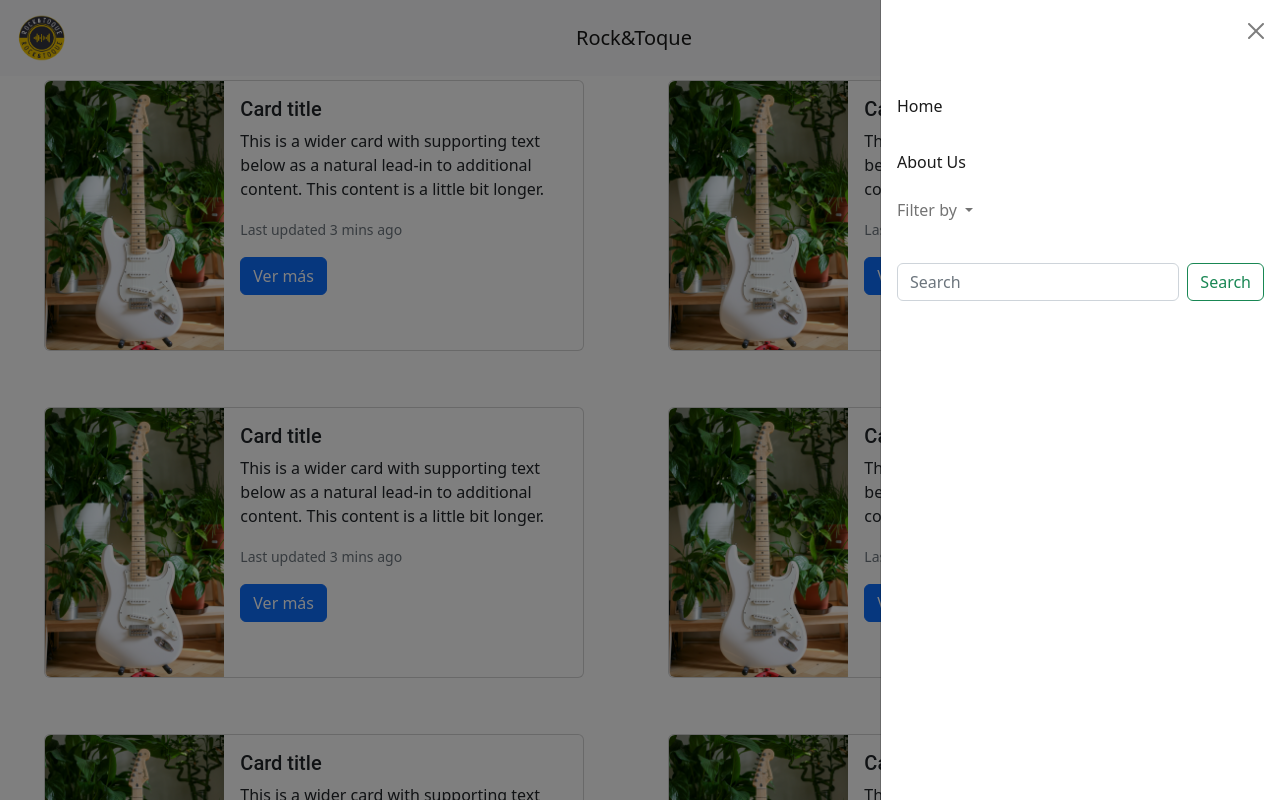
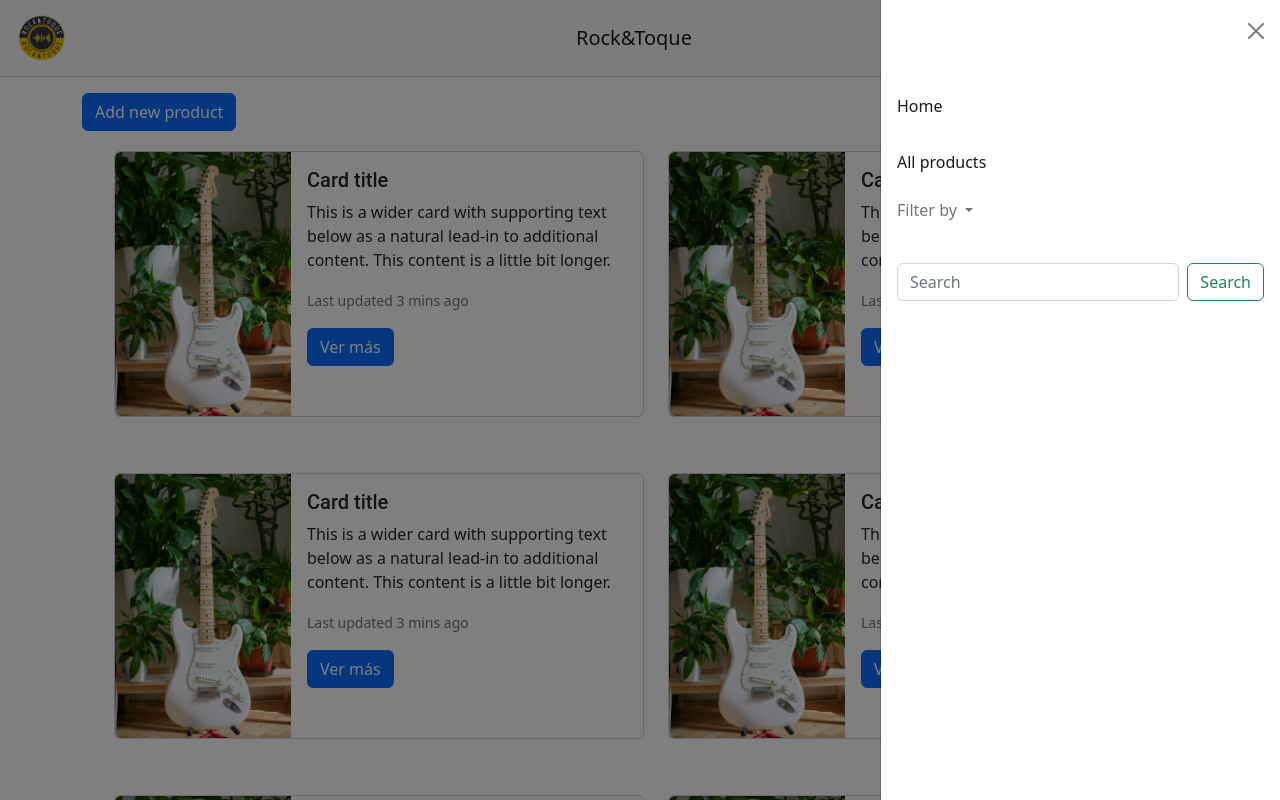
Before and after one commit to BryanGF0822/rock-y-toque, a Vue app: page /about in a window 1280 px wide. Both pictures are taken after a click on the button 1240 px from the left and 38 px from the top of the page. Shown: the top 800 px of the page. Built offline with nearby package versions, Linux system fonts and the light colour scheme.

Commit message:
Actualizacion del addproduct btn

```diff
--- a/src/App.vue
+++ b/src/App.vue
@@ -38,7 +38,7 @@ export default {
               </li>
               <li class="nav-item">
                 <a class="nav-link" href="#">
-                  <RouterLink class="nav-link active" to="/about">About Us</RouterLink>
+                  <RouterLink class="nav-link active" to="/about">All products</RouterLink>
                 </a>
               </li>
               <li class="nav-item dropdown">
--- a/src/router/index.js
+++ b/src/router/index.js
@@ -1,6 +1,7 @@
 import { createRouter, createWebHistory } from 'vue-router'
 import HomeView from '../views/HomeView.vue'
 import AboutView from '../views/AboutView.vue'
+import AddView from '../views/AddView.vue'
 
 const router = createRouter({
   history: createWebHistory(import.meta.env.BASE_URL),
@@ -18,6 +19,11 @@ const router = createRouter({
       // this generates a separate chunk (About.[hash].js) for this route
       // which is lazy-loaded when the route is visited.
       //component: () => import('../views/AboutView.vue')
+    },
+    {
+      path: '/add',
+      name: 'add',
+      component: AddView
     }
   ]
 })
--- a/src/views/AboutView.vue
+++ b/src/views/AboutView.vue
@@ -1,38 +1,45 @@
 <template>
-    <!-- <ul>
-      <li>
-        <Card/>
+  <hr>
+  <div class="container">
+
+    <RouterLink class="btn btn-primary" to="/add">Add new product</RouterLink>
+    <ul class="row card-products">
+      <li class="col-xs-12 col-sm-6 col-md-4 col-lg-6 card-product">
+        <Card />
       </li>
-      <li>
-        <Card/>
+      <li class="col-xs-12 col-sm-6 col-md-4 col-lg-6 card-product">
+        <Card />
       </li>
-      <li>
-        <Card/>
+      <li class="col-xs-12 col-sm-6 col-md-4 col-lg-6 card-product">
+        <Card />
       </li>
-    </ul> -->
-    <div class="container-fluid bisabuelo">
-    <ul class="row card-products">
-      <li class="col-xs-12 col-sm-6 col-md-4 col-lg-6 card-product"><Card /></li>
-      <li class="col-xs-12 col-sm-6 col-md-4 col-lg-6 card-product"><Card /></li>
-      <li class="col-xs-12 col-sm-6 col-md-4 col-lg-6 card-product"><Card /></li>
-      <li class="col-xs-12 col-sm-6 col-md-4 col-lg-6 card-product"><Card /></li>
-      <li class="col-xs-12 col-sm-6 col-md-4 col-lg-6 card-product"><Card /></li>
-      <li class="col-xs-12 col-sm-6 col-md-4 col-lg-6 card-product"><Card /></li>
+      <li class="col-xs-12 col-sm-6 col-md-4 col-lg-6 card-product">
+        <Card />
+      </li>
+      <li class="col-xs-12 col-sm-6 col-md-4 col-lg-6 card-product">
+        <Card />
+      </li>
+      <li class="col-xs-12 col-sm-6 col-md-4 col-lg-6 card-product">
+        <Card />
+      </li>
     </ul>
   </div>
+
+  <RouterView />
 </template>
 
 <script>
+import { RouterLink, RouterView } from 'vue-router'
 import Card from '../components/Card.vue'
 export default {
   components: {
-    Card,
+    RouterLink, RouterView, Card,
   }
 }
 </script>
 
 <style lang="scss">
-.card-product{
+.card-product {
   padding: 20px;
   list-style: none
 }
--- /dev/null
+++ b/src/views/AddView.vue
@@ -0,0 +1,30 @@
+<template>
+    <hr>
+    <div class="container">
+        <form>
+            <div class="mb-3">
+                <label for="exampleInputEmail1" class="form-label">Nombre</label>
+                <input type="email" class="form-control" id="exampleInputEmail1" aria-describedby="emailHelp">
+                <div id="emailHelp" class="form-text">Nombre o referencia del producto.</div>
+            </div>
+            <div class="mb-3">
+                <label for="exampleInputPassword1" class="form-label">Categoria</label>
+                <input type="password" class="form-control" id="exampleInputPassword1">
+            </div>
+            <button type="submit" class="btn btn-primary">Submit</button>
+        </form>
+    </div>
+</template>
+
+<script>
+export default {
+
+}
+</script>
+
+<style lang="scss">
+.container {
+    width: 50%;
+    height: 70%;
+}
+</style>
```
